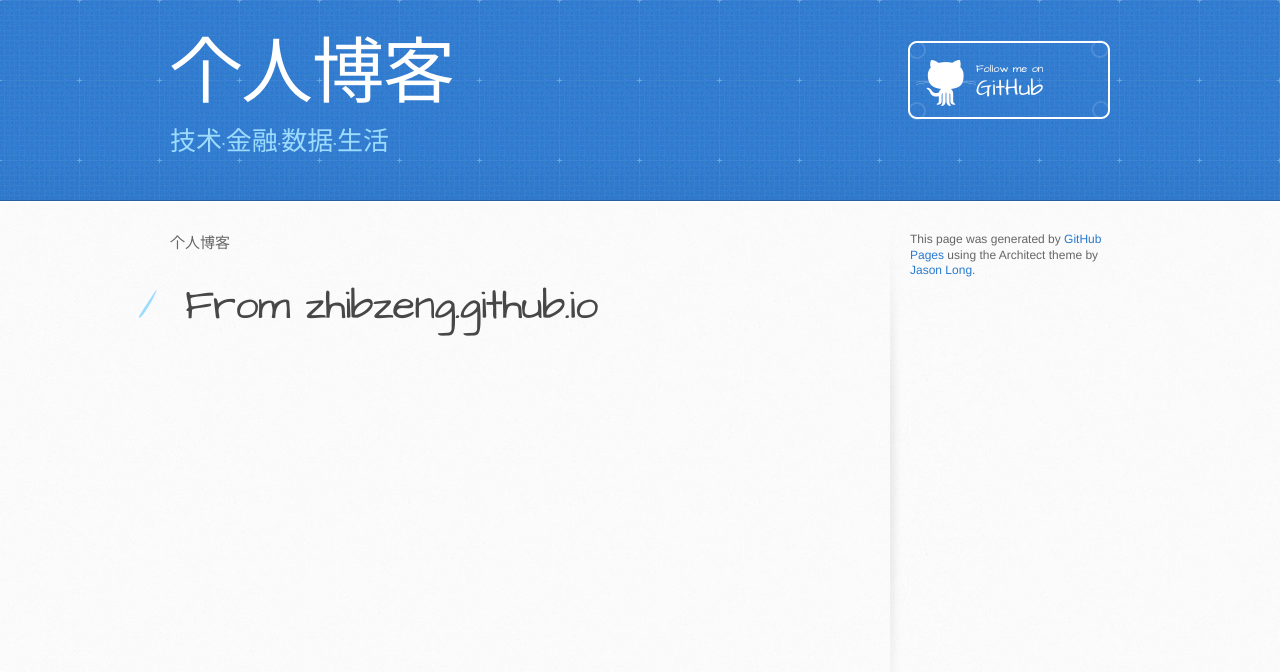
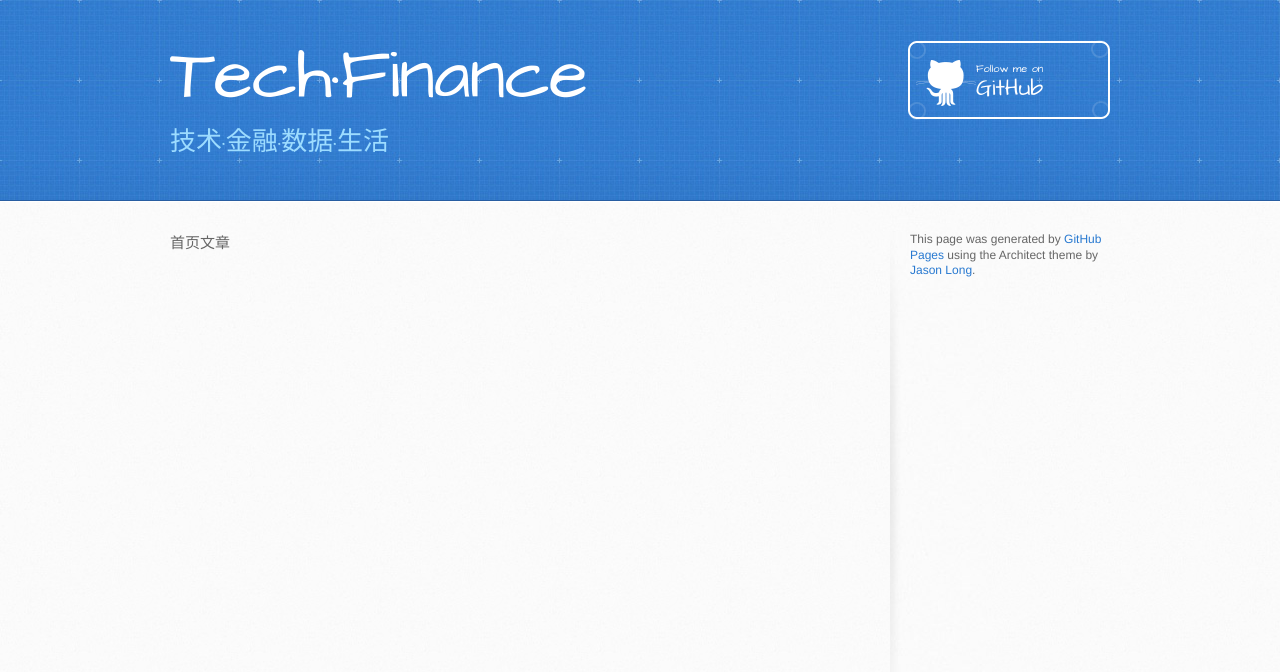
Before and after one commit to zhibzeng/blog.github.io, a plain HTML site: page index.html in a window 1280 px wide. Drawn offline with Linux system fonts and the light colour scheme.

Commit message:
Replace master branch with page content via GitHub

```diff
--- a/index.html
+++ b/index.html
@@ -13,13 +13,13 @@
     <script src="//html5shiv.googlecode.com/svn/trunk/html5.js"></script>
     <![endif]-->
 
-    <title>个人博客 by zhibzeng</title>
+    <title>Tech·Finance by zhibzeng</title>
   </head>
 
   <body>
     <header>
       <div class="inner">
-        <h1>个人博客</h1>
+        <h1>Tech·Finance</h1>
         <h2>技术·金融·数据·生活</h2>
         <a href="https://github.com/zhibzeng" class="button"><small>Follow me on</small> GitHub</a>
       </div>
@@ -28,10 +28,7 @@
     <div id="content-wrapper">
       <div class="inner clearfix">
         <section id="main-content">
-          <p>个人博客</p>
-
-<h1>
-<a id="from-zhibzenggithubio" class="anchor" href="#from-zhibzenggithubio" aria-hidden="true"><span class="octicon octicon-link"></span></a>From zhibzeng.github.io</h1>
+          <p>首页文章</p>
         </section>
 
         <aside id="sidebar">
--- a/params.json
+++ b/params.json
@@ -1 +1 @@
-{"name":"个人博客","tagline":"技术·金融·数据·生活","body":"个人博客\r\n\r\n# From zhibzeng.github.io\r\n","google":"","note":"Don't delete this file! It's used internally to help with page regeneration."}
+{"name":"Tech·Finance","tagline":"技术·金融·数据·生活","body":"首页文章\r\n","google":"","note":"Don't delete this file! It's used internally to help with page regeneration."}
```
